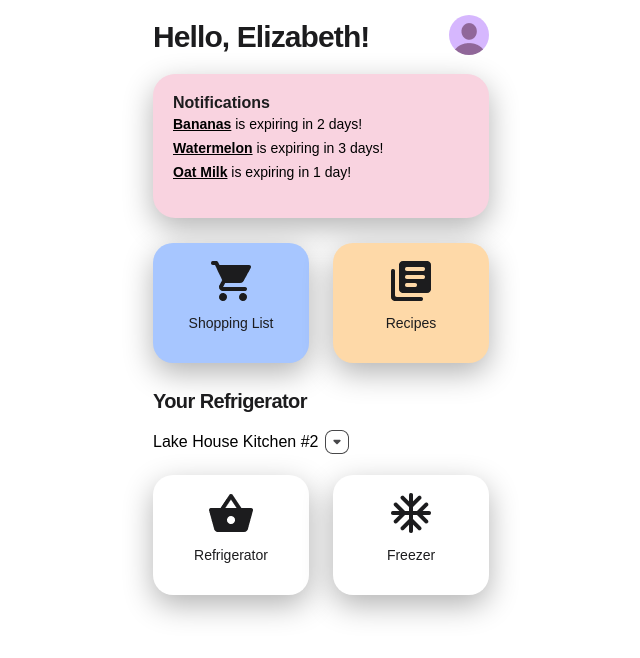
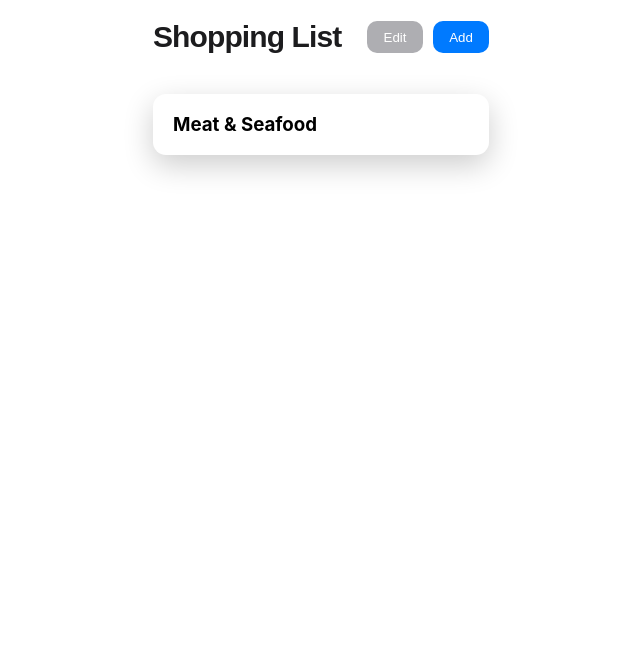
Before and after one commit to MarcusWebDev/CMSC434-Phase2, a React (Create React App) app: page /shoppingList in a window 1280 px wide. Shown: the top 658 px of the page, without its empty margins (319-959 px from the left). Built offline with nearby package versions, Linux system fonts and the light colour scheme.

Commit message:
Started work on the shopping list

```diff
--- a/src/App.js
+++ b/src/App.js
@@ -1,4 +1,5 @@
 import HomePage from './components/HomePage.jsx';
+import ShoppingList from "./components/ShoppingList.jsx";
 import { Routes, Route } from "react-router-dom";
 
 function App() {
@@ -6,7 +7,7 @@ function App() {
     <Routes>
       <Route path="/" element={<HomePage />} />
       <Route path="/profileSettings" element={<HomePage />} />
-      <Route path="/shoppingList" element={<HomePage />} />
+      <Route path="/shoppingList" element={<ShoppingList />} />
       <Route path="/recipes" element={<HomePage />} />
       <Route path="/refrigerator" element={<HomePage />} />
       <Route path="/freezer" element={<HomePage />} />
--- /dev/null
+++ b/src/components/CategoryList.css
@@ -0,0 +1,10 @@
+.categoryContainer {
+    width: 336px;
+    margin-top: 20px;
+    background: #FFFFFF;
+    box-shadow: 0px 10px 30px rgba(0, 0, 0, 0.2);
+    border-radius: 13px;
+}
+.categoryHeader {
+    margin-left: 20px;
+}
--- /dev/null
+++ b/src/components/CategoryList.jsx
@@ -0,0 +1,20 @@
+import React from "react";
+import ShoppingListItem from "./ShoppingListItem.jsx";
+import "./CategoryList.css";
+
+function CategoryList({name, items, isEditDisabled}) {
+    return (
+        <div className="categoryContainer">
+            <h3 className="categoryHeader">{name}</h3>
+            {
+            items
+            /* <ShoppingListItem name="Fish" quantity="1" isDisabled={isEditDisabled}/>
+            <ShoppingListItem name="Fish" quantity="1" isDisabled={isEditDisabled}/>
+            <ShoppingListItem name="Fish" quantity="1" isDisabled={isEditDisabled}/>
+            <ShoppingListItem name="Fish" quantity="1" isDisabled={isEditDisabled}/>*/}
+
+        </div>
+    );
+}
+
+export default CategoryList;
--- a/src/components/HomePage.css
+++ b/src/components/HomePage.css
@@ -80,7 +80,7 @@
     align-self: flex-start;
 }
 
-select {
+.refrigeratorSelect {
     border: none;
     background: url(../icons/dropdownDown.png) no-repeat right;
     padding: 4px 30px 4px 0;
--- a/src/components/HomePage.jsx
+++ b/src/components/HomePage.jsx
@@ -29,7 +29,7 @@ function HomePage() {
                 </div>
                 <div className="refrigeratorSelectionContainer">
                     <h2 className="refrigeratorHeader">Your Refrigerator</h2>
-                    <select name="refrigerator">
+                    <select name="refrigerator" className="refrigeratorSelect">
                         <option>Lake House Kitchen #2</option>
                         <option>Game Room Fridge</option>
                     </select>
--- /dev/null
+++ b/src/components/ShoppingList.css
@@ -0,0 +1,41 @@
+.shoppingListWrapper {
+    display: flex;
+    flex-direction: column;
+    align-items: center;
+    height: 100vh;
+    width: 100vw;
+}
+.shoppingListContainer {
+    display: flex;
+    flex-direction: column;
+    justify-content: flex-start;
+    align-items: center;
+}
+.headerContainer {
+    display: flex;
+    flex-direction: row;
+    justify-content: space-between;
+    align-items: center;
+    width: 100%;
+}
+.header {
+    font-family: 'Arial';
+    font-size: 30px;
+}
+.button {
+    width: 56px;
+    height: 32px;
+    border-radius: 10px;
+    border: none;
+    color: white;
+    margin-left: 10px;
+}
+.buttonGrey {
+    background: #AEAEB2;
+}
+.buttonBlue {
+    background: #007AFF;
+}
+.hidden {
+    display: none;
+}
--- /dev/null
+++ b/src/components/ShoppingList.jsx
@@ -0,0 +1,53 @@
+import React from 'react';
+import ShoppingListItem from "./ShoppingListItem";
+import CategoryList from "./CategoryList.jsx";
+import "./ShoppingList.css";
+import { render } from '@testing-library/react';
+
+//check if there is a current value for map.get("whatever"), if not initialize it with an array with the item you want put in it
+//otherwise do a map.get().put()
+
+class ShoppingList extends React.Component {
+    constructor(props) {
+        super(props);
+        this.state = {
+            isEditDisabled: true,
+            itemComponentsByCategory: {value: new Map()}
+        }
+    }
+
+    toggleEditDisable() {
+        this.setState({
+            isEditDisabled: !this.state.isEditDisabled,
+            itemComponentsByCategory: {value: this.state.itemComponentsByCategory.value.set("meatAndSeafood", this.state.itemComponentsByCategory.value.get("meatAndSeafood").put(<ShoppingListItem name="Fish" quantity="1" isDisabled={this.state.isEditDisabled}/>))}
+        });
+
+        let buttons = document.getElementsByClassName("button");
+        for (let i = 0; i < buttons.length; i++) {
+            buttons[i].classList.toggle("hidden");
+        }
+    }
+
+    render() {
+        return(
+            <div className="shoppingListWrapper">
+                <div className="shoppingListContainer">
+                    <div className="headerContainer">
+                        <h1 className="header">Shopping List</h1>
+                        <div className="headerButtonContainer">
+                            <button className="button buttonGrey" onClick={() => this.toggleEditDisable()}>Edit</button>
+                            <button className="button buttonBlue">Add</button>
+                            <button className="button buttonBlue hidden" onClick={() => this.toggleEditDisable()}>Done</button>
+                        </div>
+                    </div>
+                    <CategoryList name="Meat & Seafood" items={this.state.itemComponentsByCategory.value.get("meatAndSeafood")} isEditDisabled={this.state.isEditDisabled}/>
+
+                </div>
+            </div>
+        );
+    }
+
+
+}
+
+export default ShoppingList;
--- /dev/null
+++ b/src/components/ShoppingListItem.css
@@ -0,0 +1,43 @@
+.shoppingListItemContainer {
+    display: flex;
+    flex-direction: row;
+    justify-content: space-between;
+    align-items: center;
+    height: 40px;
+    border-top: solid #C6C6C8 1px;
+    margin-left: 20px
+}
+.checkbox {
+    margin-right: 20px;
+    border-radius: 100px solid black;
+}
+.quantitySelection {
+    display: flex;
+    flex-direction: row;
+    align-items: center;
+}
+.nameInput {
+    width: 100px;
+}
+.nameInput:disabled {
+    background: white;
+    border: none;
+}
+.quantityInput {
+    width: 40px;
+    text-align: right;
+}
+.quantityInput:disabled {
+    background: white;
+    border: none;
+}
+.metricsSelect {
+    margin-left: 2px;
+    height: 20px;
+    font-family: arial;
+}
+.metricsSelect:disabled {
+    appearance: none;
+    border: none;
+    color: black;
+}
--- /dev/null
+++ b/src/components/ShoppingListItem.jsx
@@ -0,0 +1,23 @@
+import React from "react";
+import "./ShoppingListItem.css";
+
+function ShoppingListItem({name, quantity, isDisabled}) {
+    return (
+        <div className="shoppingListItemContainer">
+            <input type="text" className="nameInput" defaultValue={name} disabled={isDisabled} />
+            <div className="quantitySelection">
+                <input type="number" className="quantityInput" defaultValue={quantity} disabled={isDisabled}/>
+                <select name="metricsSelect" className="metricsSelect" disabled={isDisabled}>
+                    <option value="lbs">lbs</option>
+                    <option value="gallons">gallons</option>
+                    <option value="cartons">cartons</option>
+                    <option value="bowls">bowls</option>
+                    <option value="servings">servings</option>
+                </select>
+            </div>
+            <input type="checkbox" className="checkbox" />
+        </div>
+    );
+}
+
+export default ShoppingListItem;
```
